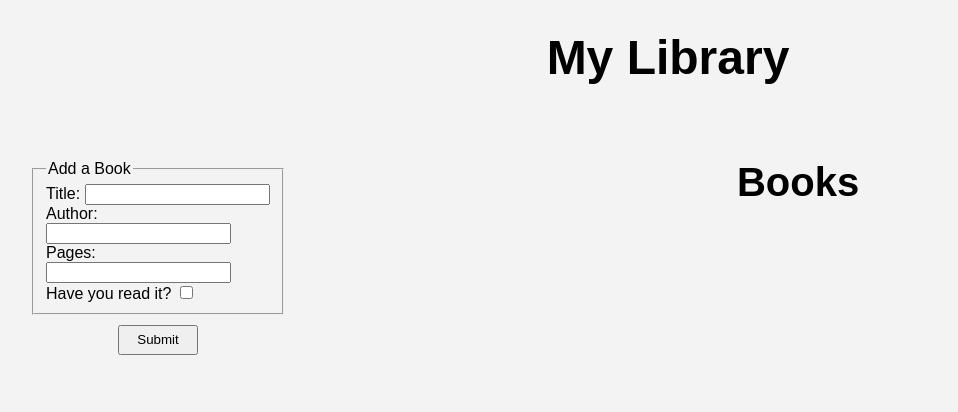
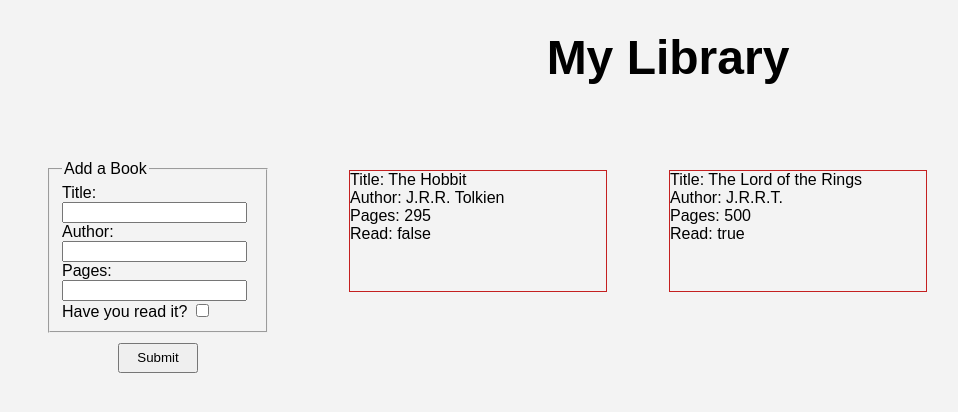
Before and after one commit to mrdoza/myLibrary, a plain HTML site: page index.html in a window 1280 px wide. Shown: the top 412 px of the page, without its empty margins (2-960 px from the left). Drawn offline with Linux system fonts and the light colour scheme.

Commit message:
Finished for now added the final logic to the js file added the form input > myLibrary logic the script creates the cards as books are added to the library It's ugly but it works

```diff
--- a/index.html
+++ b/index.html
@@ -28,10 +28,7 @@
           <input class="btn" type="submit" value="Submit" />
         </form>
       </div>
-      <div class="rightPane">
-        <h2>Books</h2>
-        <ul id="bookList"></ul>
-      </div>
+      <div class="booksGrid"></div>
     </div>
     <script defer src="script.js"></script>
   </body>
--- a/script.js
+++ b/script.js
@@ -5,19 +5,58 @@ function Book(title, author, pages, read) {
   this.author = author;
   this.pages = pages;
   this.read = read;
-  addBookToLibrary(this);
 }
+
+//Starter Books
+const book1 = new Book("The Hobbit", "J.R.R. Tolkien", 295, false);
+const book2 = new Book("The Lord of the Rings", "J.R.R.T.", 500, true);
 
 function addBookToLibrary(book) {
   myLibrary.push(book);
 }
+addBookToLibrary(book1);
+addBookToLibrary(book2);
+
+// Test Function
+// function displayBooks() {
+//   for (let i = 0; i < myLibrary.length; i++) {
+//     console.log(myLibrary[i]);
+//   }
+// }
+// displayBooks();
+
+const booksGrid = document.querySelector(".booksGrid");
 
 function displayBooks() {
+  booksGrid.innerHTML = ""; // Clear the grid first
   for (let i = 0; i < myLibrary.length; i++) {
-    console.log(myLibrary[i]);
+    const book = myLibrary[i];
+    const bookCard = document.createElement("div");
+    bookCard.classList.add("bookCard");
+    bookCard.innerHTML = `
+      <ul>
+        <li>Title: ${book.title}</li>
+        <li>Author: ${book.author}</li>
+        <li>Pages: ${book.pages}</li>
+        <li>Read: ${book.read}</li>
+      </ul>
+    `;
+    booksGrid.appendChild(bookCard);
   }
 }
-const book1 = new Book("The Hobbit", "J.R.R. Tolkien", 295, false);
-const book2 = new Book("The Lord of the Rings", "J.R.R.T.", 500, true);
 
+const form = document.querySelector("form");
+form.addEventListener("submit", function (event) {
+  event.preventDefault();
+  const title = document.querySelector("#title").value;
+  const author = document.querySelector("#author").value;
+  const pages = document.querySelector("#pages").value;
+  const read = document.querySelector("#hasRead").checked;
+  const newBook = new Book(title, author, pages, read);
+  myLibrary.push(newBook);
+  displayBooks();
+  form.reset();
+});
+
+// Initial display
 displayBooks();
--- a/style.css
+++ b/style.css
@@ -20,9 +20,8 @@ body {
   flex: 1;
   height: 100vh;
 }
-.rightPane {
+.booksGrid {
   flex: 3;
-  display: grid;
   display: grid;
   grid-template-columns: repeat(3, 1fr);
   grid-template-rows: repeat(4, 1fr);
@@ -33,7 +32,7 @@ form {
   grid-template-columns: 1fr;
   grid-template-rows: 1fr 1fr 1fr 1fr 1fr;
   margin: auto;
-  width: 80%;
+  width: 70%;
   height: auto;
 }
 h2 {
@@ -44,8 +43,27 @@ h2 {
   margin-top: 0;
 }
 .btn {
-    height: 30px;
-    width: 80px;
-    margin: auto;
-    margin-top: 10px;
+  height: 30px;
+  width: 80px;
+  margin: auto;
+  margin-top: 10px;
 }
+.bookCard {
+  margin: auto;
+  width: 80%;
+  height: 120px;
+  border: 1px solid rgb(196, 32, 32);
+  margin-top: 10px;
+}
+
+.bookCard ul {
+  list-style-type: none;
+  padding: 0;
+  margin: 0;
+  width: 100%;
+}
+
+.bookCard ul li {
+  text-align: left;
+  text-decoration: none;
+}
```
